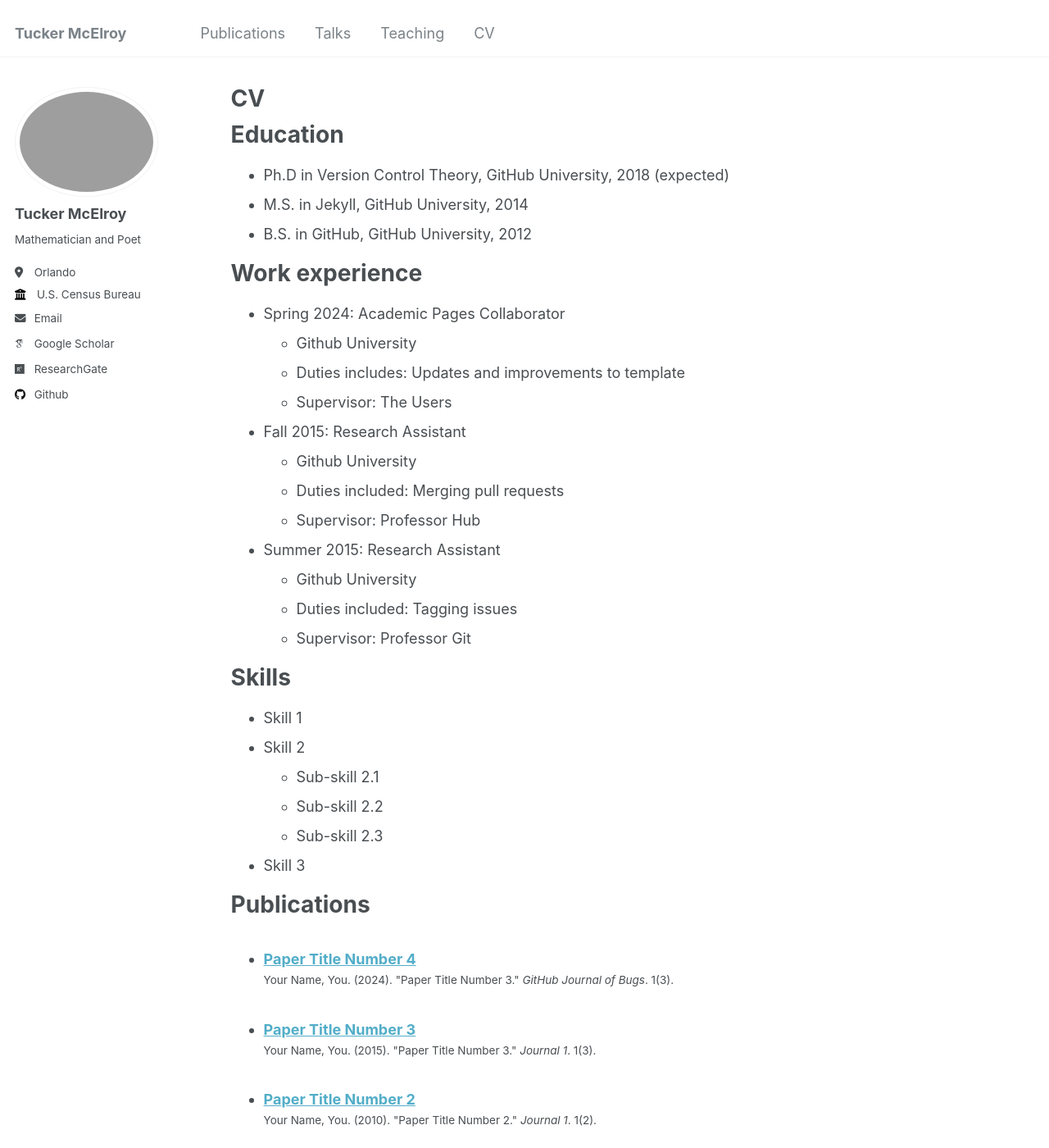
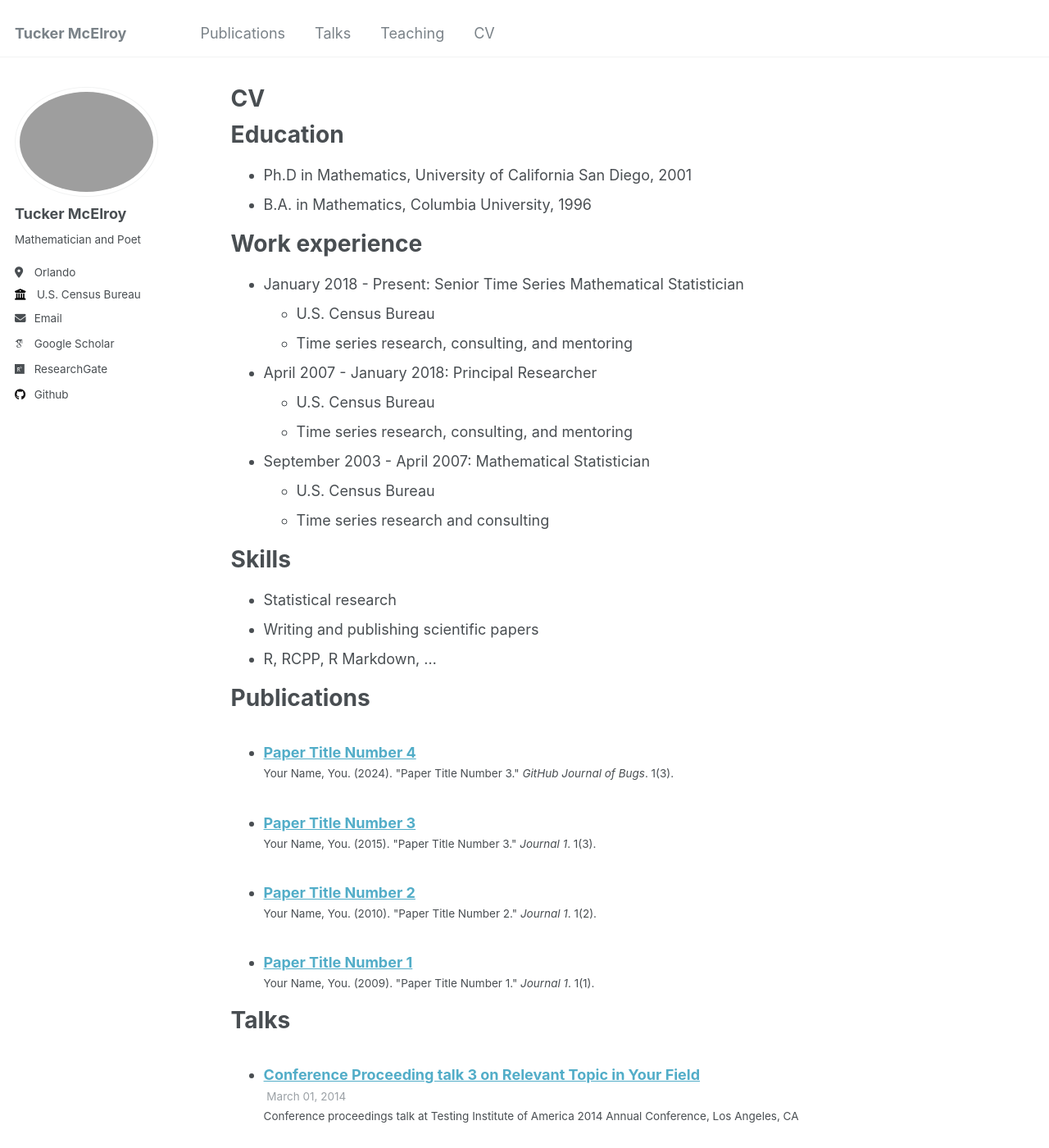
Before and after one commit to tuckermcelroy/tuckermcelroy.github.io, a Jekyll site: the page built from _pages/cv.md, in a window 1280 px wide and 1400 px high. Shown: the whole window at 82% size. Built offline with Jekyll 4.4.1, drawn with Linux system fonts in a browser that asks for light colours; some web fonts are replaced; some of the changed text lies outside the part shown.

Commit message:
Update cv.md

```diff
--- a/_pages/cv.md
+++ b/_pages/cv.md
@@ -11,35 +11,28 @@ redirect_from:
 
 Education
 ======
-* Ph.D in Version Control Theory, GitHub University, 2018 (expected)
-* M.S. in Jekyll, GitHub University, 2014
-* B.S. in GitHub, GitHub University, 2012
+* Ph.D in Mathematics, University of California San Diego, 2001
+* B.A. in Mathematics, Columbia University, 1996
 
 Work experience
 ======
-* Spring 2024: Academic Pages Collaborator
-  * Github University
-  * Duties includes: Updates and improvements to template
-  * Supervisor: The Users
+* January 2018 - Present: Senior Time Series Mathematical Statistician
+  * U.S. Census Bureau
+  * Time series research, consulting, and mentoring
 
-* Fall 2015: Research Assistant
-  * Github University
-  * Duties included: Merging pull requests
-  * Supervisor: Professor Hub
+* April 2007 - January 2018: Principal Researcher
+  * U.S. Census Bureau
+  * Time series research, consulting, and mentoring
 
-* Summer 2015: Research Assistant
-  * Github University
-  * Duties included: Tagging issues
-  * Supervisor: Professor Git
+* September 2003 - April 2007: Mathematical Statistician
+  * U.S. Census Bureau
+  * Time series research and consulting
 
 Skills
 ======
-* Skill 1
-* Skill 2
-  * Sub-skill 2.1
-  * Sub-skill 2.2
-  * Sub-skill 2.3
-* Skill 3
+* Statistical research
+* Writing and publishing scientific papers
+* R, RCPP, R Markdown, ...
 
 Publications
 ======
@@ -61,4 +54,4 @@ Teaching
 
 Service and leadership
 ======
-* Currently signed in to 43 different slack teams
+* Council of sections representative for Business and Economics Section of the American Statistical Association
```
